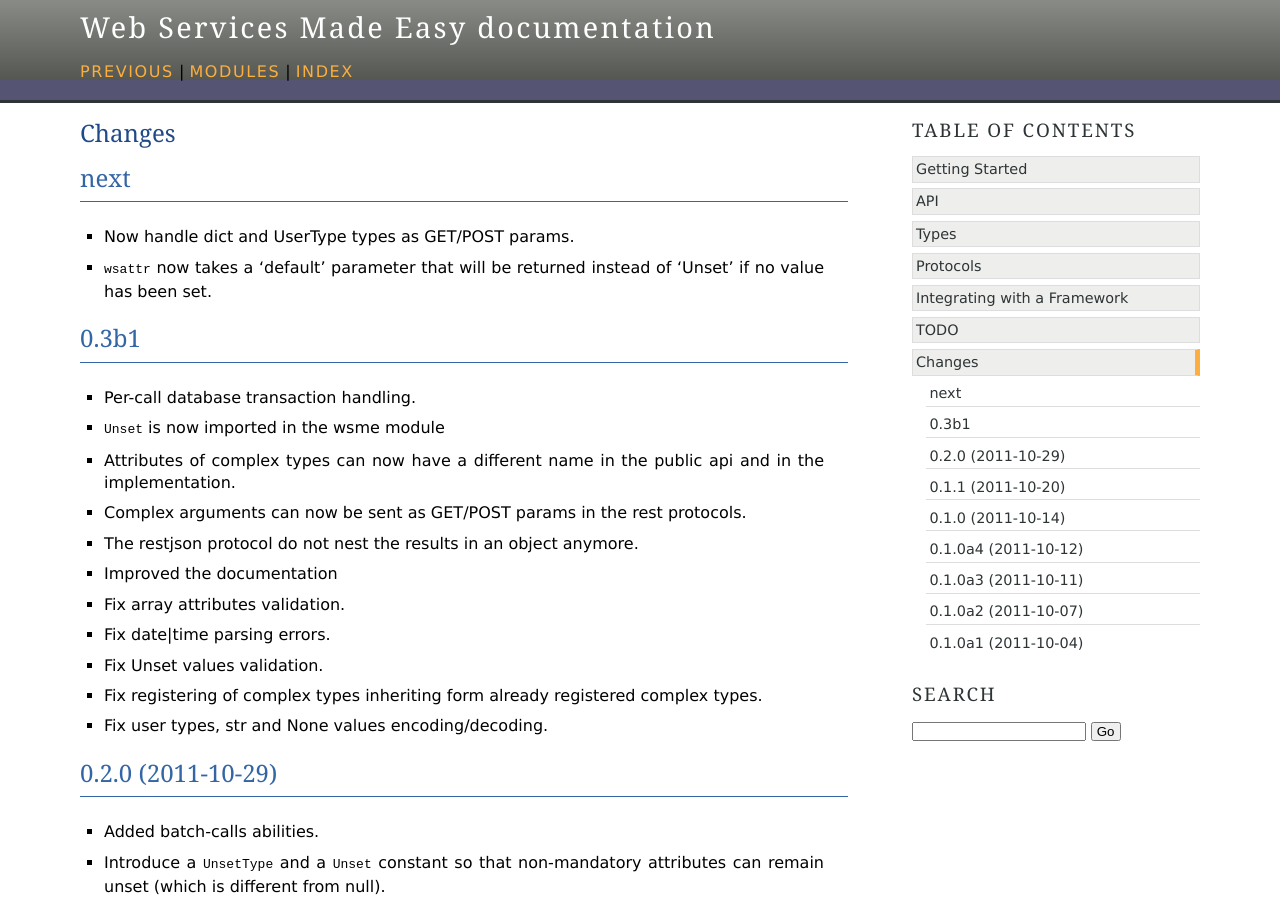
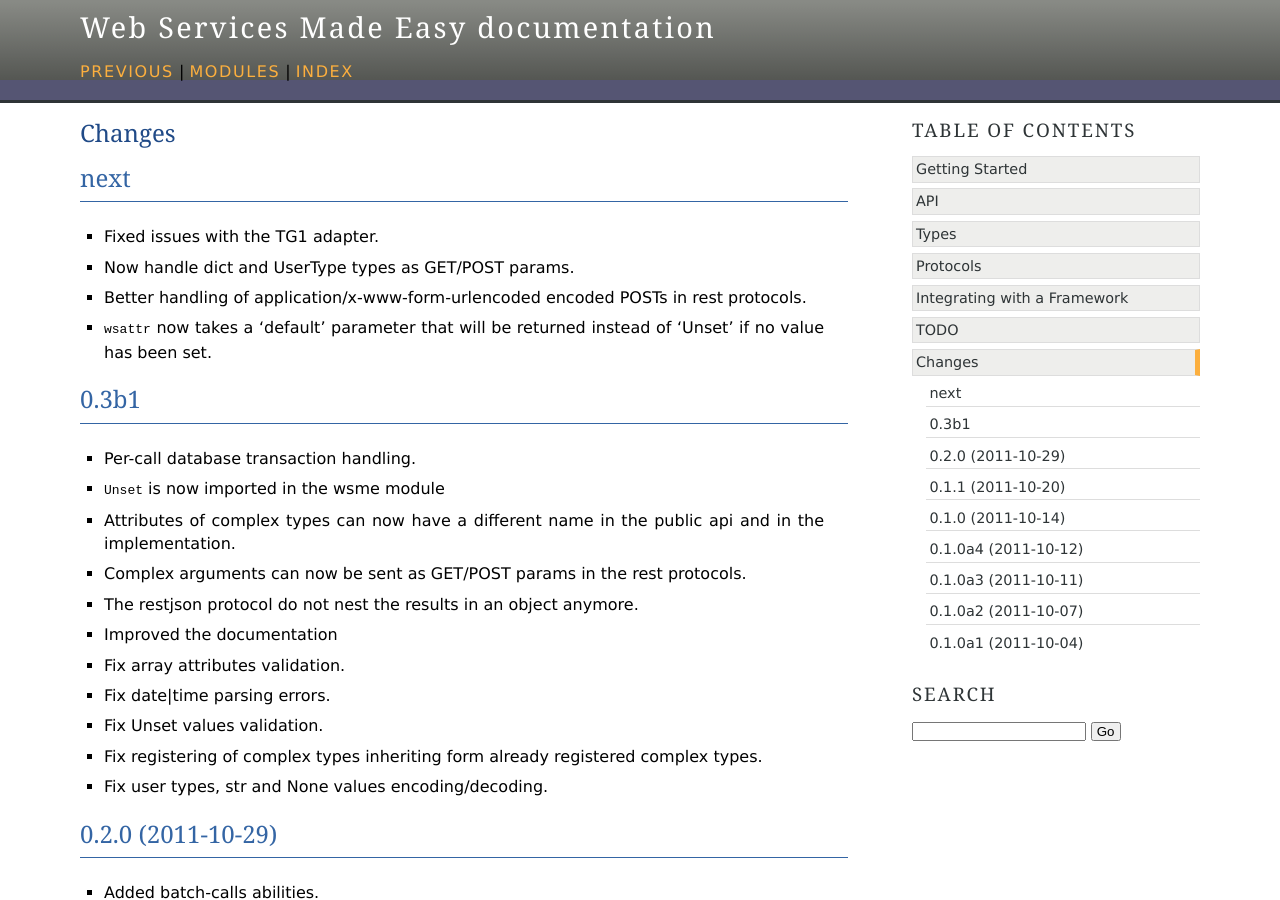
Before and after one commit to openstack-archive/wsme, a Sphinx documentation site: the page built from doc/changes.rst, in a window 1280 px wide and 900 px high. Built offline with Sphinx 7.4.7, drawn with Linux system fonts in a browser that asks for light colours; the version number could not be read and is left out.

Commit message:
Completing the changelog.

```diff
--- a/doc/changes.rst
+++ b/doc/changes.rst
@@ -4,7 +4,12 @@ Changes
 next
 ----
 
+*   Fixed issues with the TG1 adapter.
+
 *   Now handle dict and UserType types as GET/POST params.
+
+*   Better handling of application/x-www-form-urlencoded encoded POSTs
+    in rest protocols.
 
 *   :class:`wsattr` now takes a 'default' parameter that will be returned
     instead of 'Unset' if no value has been set.
```
